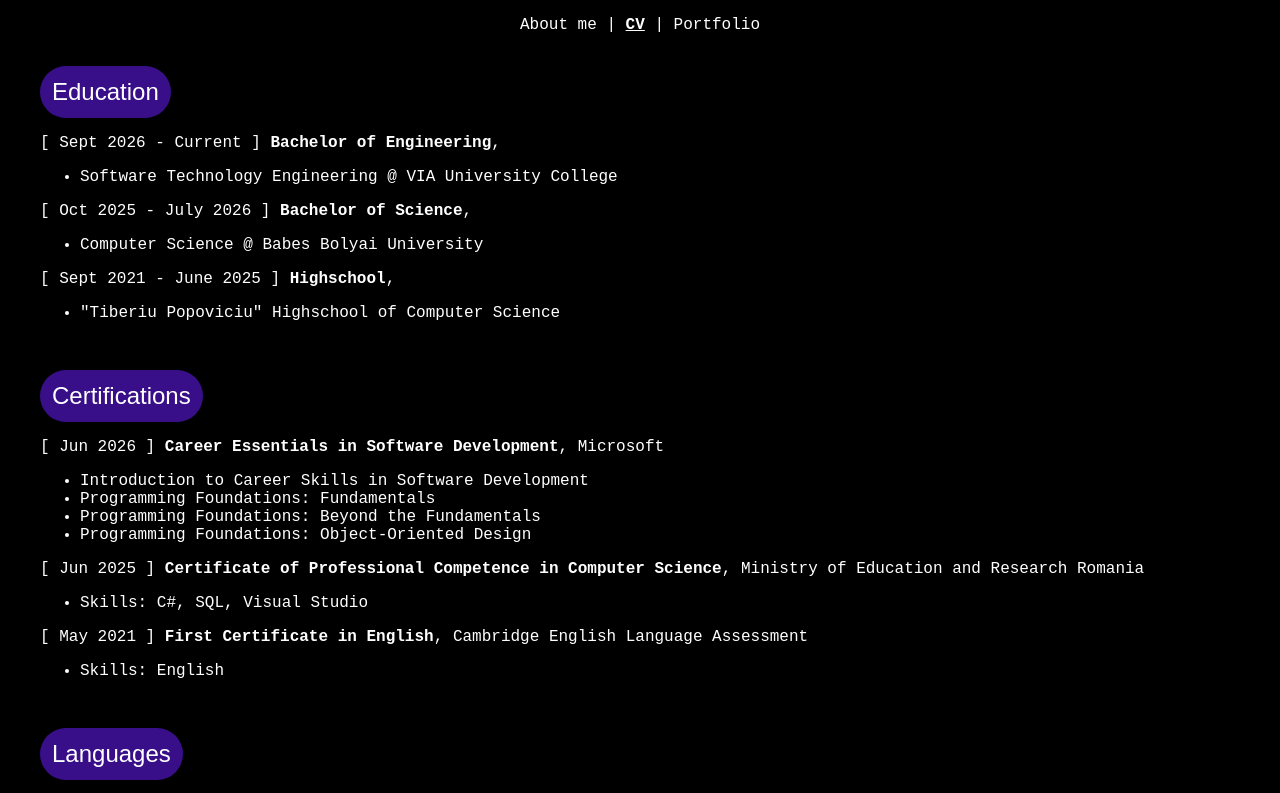
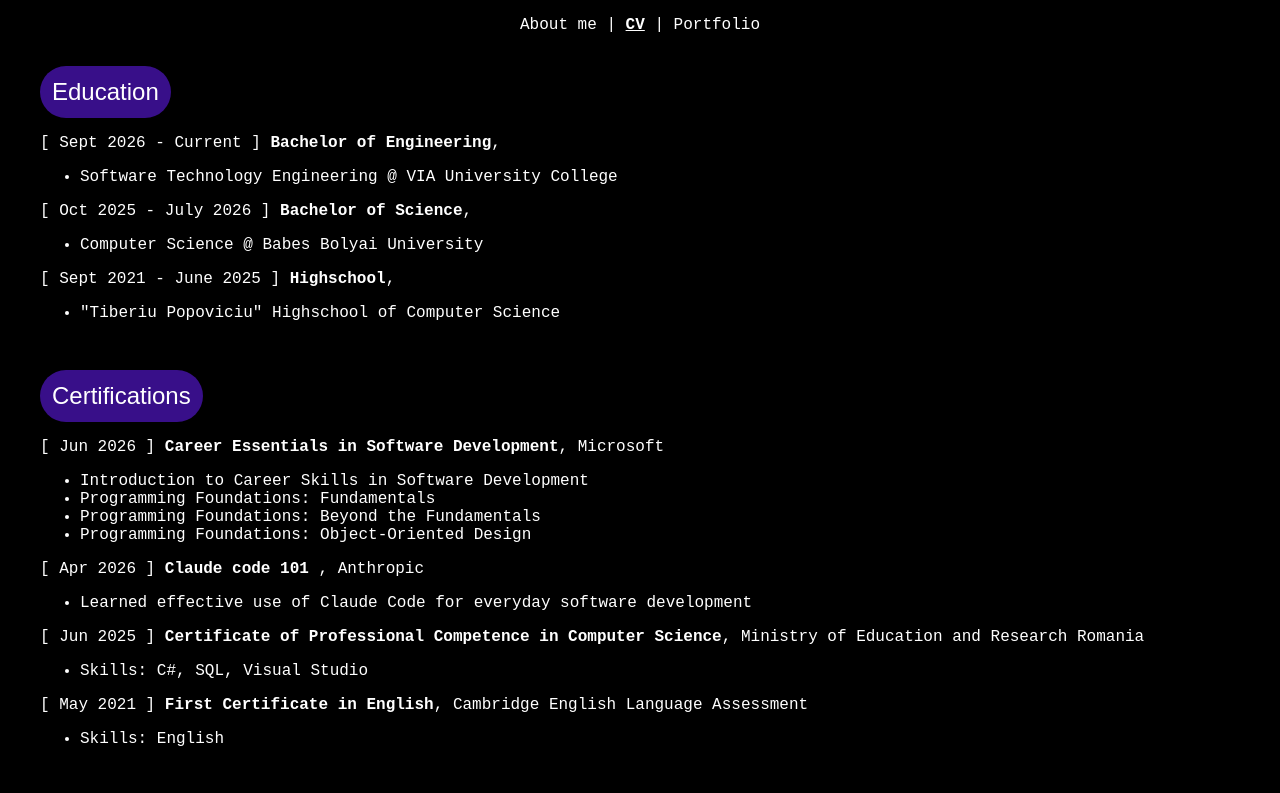
Before and after one commit to muresanalisia/CV, a plain HTML site: page cv.html in a window 1280 px wide. Shown: the top 793 px of the page. Drawn offline with Linux system fonts and the light colour scheme; a web font is replaced by a local one.

Commit message:
Update cv.html

```diff
--- a/cv.html
+++ b/cv.html
@@ -58,6 +58,11 @@
                 <li>Programming Foundations: Beyond the Fundamentals </li>
                 <li>Programming Foundations: Object-Oriented Design </li>
             </ul>
+<p> [ Apr 2026 ] <b> Claude code 101 </b>, Anthropic<br><p>
+<ul>
+<li>Learned effective use of Claude Code for everyday software development</li>
+</ul>
+
 
             <p>[ Jun 2025 ] <b>Certificate of Professional Competence in Computer Science</b>, Ministry of Education and Research Romania </p>
             <ul>
```
